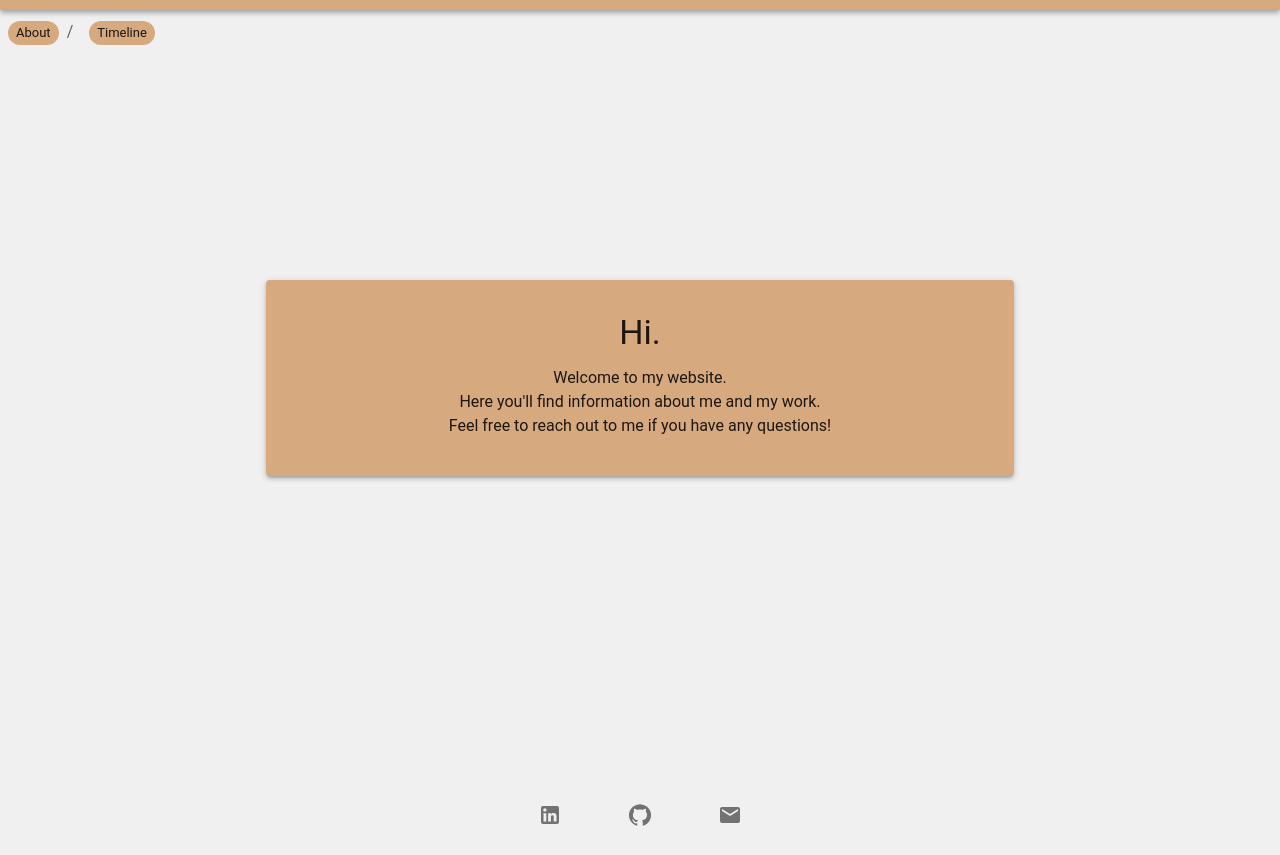
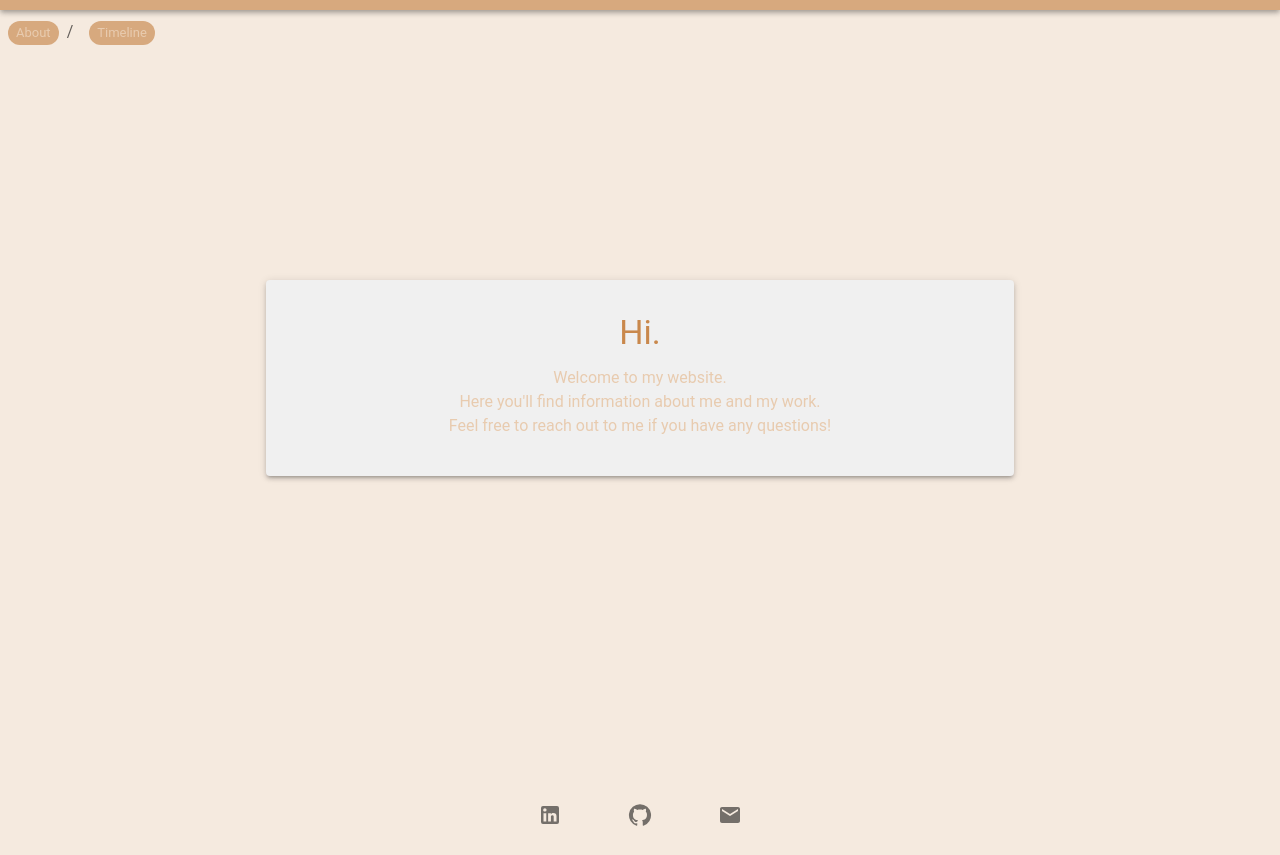
Before and after one commit to PabloRosas17/oLPs, a React (Create React App) app in the folder pr17-app/: page /about in a window 1280 px wide. Built offline with nearby package versions, Linux system fonts and the light colour scheme; the HTML template or start-up script is replaced by a standard one.

Commit message:
enhanced the colors. working repo as of Thu Jan 23 19:11:52 PST 2025
- put primary.dark to blend with the cards

```diff
--- a/pr17-app/src/assets/theme/theme.js
+++ b/pr17-app/src/assets/theme/theme.js
@@ -24,7 +24,7 @@ const theme = createTheme({
     },
     background: {
       paper: "#f0f0f0",
-      default: "#f0f0f0"
+      default: "#F5EADF"
     },
   },
   typography: {
--- a/pr17-app/src/components/AboutSection.js
+++ b/pr17-app/src/components/AboutSection.js
@@ -1,20 +1,23 @@
-import React from "react";
+import React from 'react';
 import { Paper, Typography } from '@mui/material';
 
 const AboutSection = () => (
   <Paper
     sx={{
-      backgroundColor: 'primary.main',
       padding: 4,
       textAlign: 'center',
       width: '60%',
       boxShadow: 3,
+      '&:hover': {
+        backgroundColor: 'background.paper',
+        boxShadow: '0px 4px 10px rgba(21, 21, 21, 0.3)',
+      },
     }}
   >
-    <Typography variant="h4" gutterBottom>
+    <Typography variant="h4" gutterBottom sx={{ color: 'primary.dark' }}>
       Hi.
     </Typography>
-    <Typography variant="body1" gutterBottom>
+    <Typography variant="body1" gutterBottom sx={{ color: 'primary.light' }}>
       Welcome to my website.
       <br />
       Here you'll find information about me and my work.
--- a/pr17-app/src/components/MuiAboutChip.js
+++ b/pr17-app/src/components/MuiAboutChip.js
@@ -11,6 +11,7 @@ const MuiAboutChip = () => {
       component={RouterLink}
       to="/about"
       sx={{
+        color: 'primary.light',
         position: 'relative',
         left: '50%',
         transform: 'translateX(-50%)',
--- a/pr17-app/src/components/MuiBreadCrumbs.js
+++ b/pr17-app/src/components/MuiBreadCrumbs.js
@@ -29,7 +29,7 @@ const MuiBreadCrumbs = () => {
   return (
     <Breadcrumbs
       aria-label="breadcrumb"
-      sx={{ padding: '10px 0', margin: 'auto' }}
+      sx={{ backgroundColor: 'background.default', padding: '10px 0', margin: 'auto' }}
     >
       {pathnames.map((value, index) => {
         const to = `/${pathnames.slice(0, index + 1).join('/')}`;
@@ -43,6 +43,7 @@ const MuiBreadCrumbs = () => {
               color={index === pathnames.length - 1 ? 'primary' : 'default'}
               size="small"
               sx={{
+                color: 'primary.light',
                 marginLeft: 1,
               }}
             />
@@ -50,12 +51,13 @@ const MuiBreadCrumbs = () => {
         );
       })}
       {currentLabel && (
-        <Typography color="text.primary">
+        <Typography color="text.primary" >
           <Chip
             label={capitalizeFirstLetter(currentLabel)}
             color="primary"
             size="small"
             sx={{
+              color: 'primary.light',
               marginLeft: 1,
             }}
           />
--- a/pr17-app/src/components/TimeLineCard.js
+++ b/pr17-app/src/components/TimeLineCard.js
@@ -1,33 +1,46 @@
-import React from "react";
-import { Card, CardContent, Typography, Button } from "@mui/material";
+import React from 'react';
+import { Card, CardContent, Typography, Button } from '@mui/material';
 
-const TimeLineCard = ({ title, content, expandedIndex, index, handleExpand }) => {
+const TimeLineCard = ({
+  title,
+  content,
+  expandedIndex,
+  index,
+  handleExpand,
+}) => {
   return (
     <Card
       onClick={() => handleExpand(index)}
       sx={{
-        width: "50%",
-        margin: "auto",
+        width: '50%',
+        margin: 'auto',
         marginTop: -2,
         marginBottom: 2,
         transition: 'background-color 0.3s ease, box-shadow 0.3s ease',
         '&:hover': {
           backgroundColor: 'primary.light',
-          boxShadow: '0px 4px 10px rgba(21, 21, 21, 0.3)' },
-      }}>
+          boxShadow: '0px 4px 10px rgba(21, 21, 21, 0.3)',
+        },
+      }}
+    >
       <CardContent>
-        <Typography variant="h6" sx={{ fontSize: "19px" }}>
+        <Typography
+          variant="h6"
+          sx={{ fontSize: '19px', color: 'primary.dark' }}
+        >
           {title}
         </Typography>
         <Button
           size="small"
           onClick={() => handleExpand(index)}
-          sx={{ textTransform: "capitalize", marginTop: 1, fontSize: "10px" }}
+          sx={{ textTransform: 'capitalize', marginTop: 1, fontSize: '10px' }}
         >
           {expandedIndex === index ? `Reduce : ${title}` : `Boost : ${title}`}
         </Button>
         {expandedIndex === index && (
-          <Typography variant="body1" sx={{ marginTop: 2 }}>
+          <Typography
+            variant="body1"
+            sx={{ marginTop: 2, color: 'primary.dark' }}>
             {content}
           </Typography>
         )}
--- a/pr17-app/src/pages/AboutPage.js
+++ b/pr17-app/src/pages/AboutPage.js
@@ -32,7 +32,7 @@ const AboutPage = () => {
     <div>
       <StickyHeader />
       <MuiBreadCrumbs />
-      <Box sx={{ position: 'relative', height: '100vh', padding: 2 }}>
+      <Box sx={{ backgroundColor: 'background.default', position: 'relative', height: '100vh', padding: 2 }}>
         <CenteredBox>
           <AboutSection />
         </CenteredBox>
--- a/pr17-app/src/pages/TimeLinePage.js
+++ b/pr17-app/src/pages/TimeLinePage.js
@@ -25,7 +25,7 @@ const TimeLinePage = () => {
     <div style={{ height: '100vh', overflow: 'scroll' }}>
       <StickyHeader />
       <MuiBreadCrumbs />
-      <Box sx={{ position: 'relative', height: '100vh', padding: 2 }}>
+      <Box sx={{ backgroundColor: 'background.default', position: 'relative', height: '100vh', padding: 2 }}>
         <Stack direction="column" spacing={4} sx={{ marginTop: 1 }}>
           <Timeline position="alternate">
             {timelineData.map((item, index) => (
```
